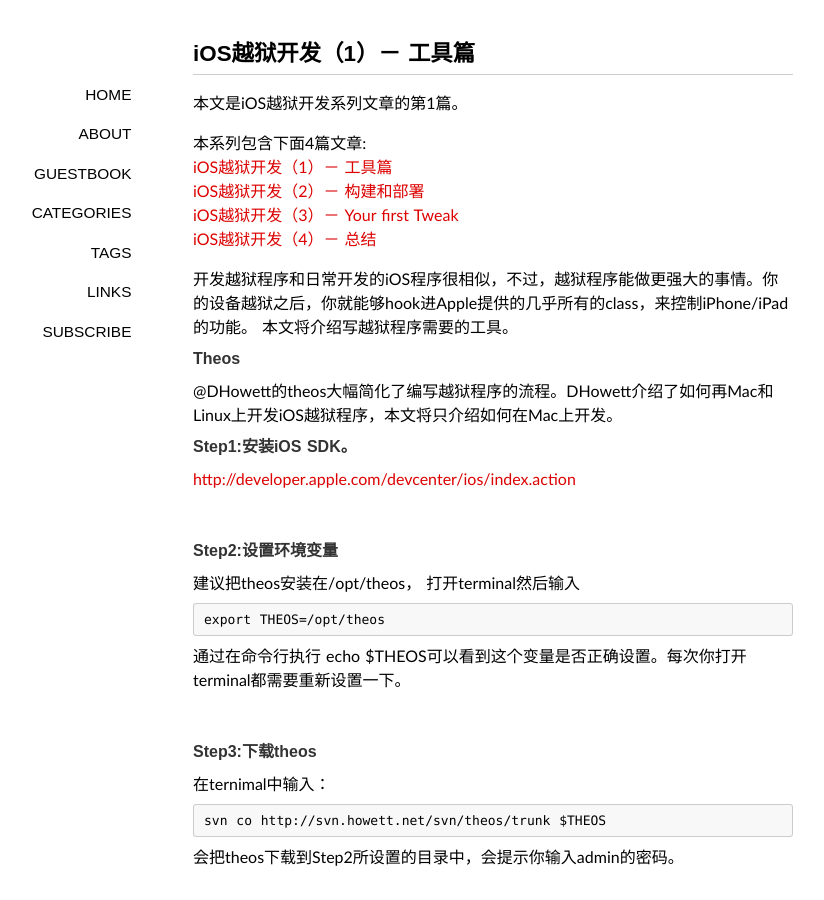
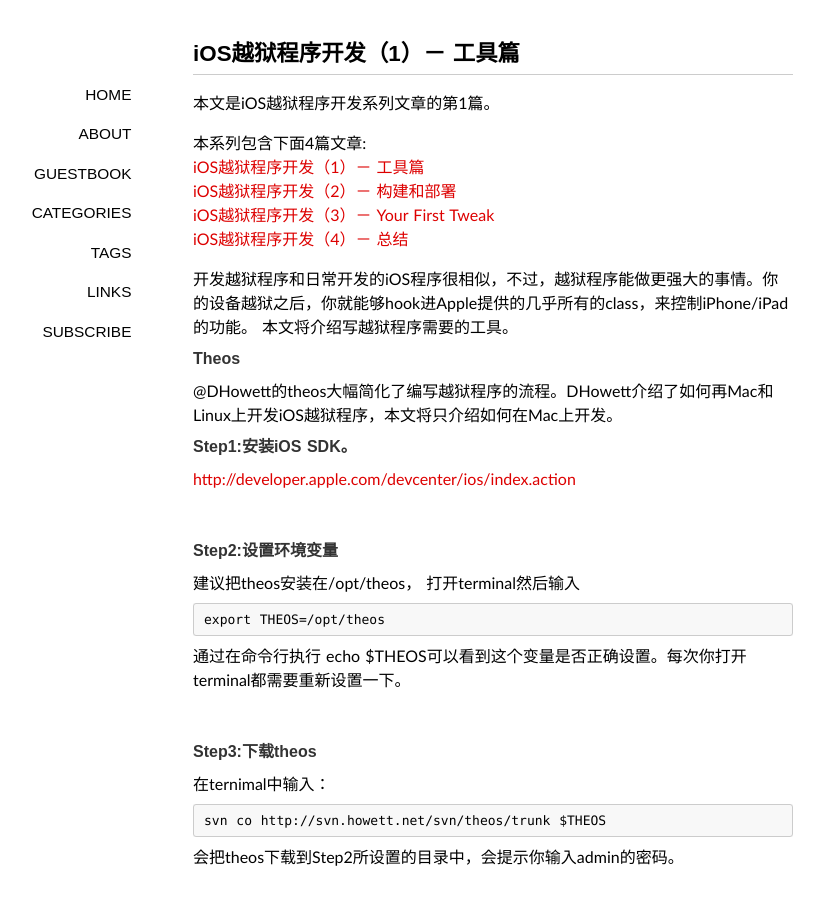
Before and after one commit to wufawei/wufawei.github.com, a Jekyll site: the page built from _posts/201308/2013-08-03-iOS-jailbroken-programming-1.md, in a window 1280 px wide and 900 px high. Shown: the whole window, without its empty margins (147-971 px from the left). Built offline with Jekyll 4.4.1, drawn with Linux system fonts in a browser that asks for light colours; some web fonts are replaced; Markdown is read by kramdown in place of the engine named in the settings; comment, search, counter and statistics services are not loaded.

```diff
--- a/_posts/201308/2013-08-03-iOS-jailbroken-programming-1.md
+++ b/_posts/201308/2013-08-03-iOS-jailbroken-programming-1.md
@@ -1,19 +1,19 @@
 ---
 layout: post
-title: iOS越狱开发（1）－ 工具篇
+title: iOS越狱程序开发（1）－ 工具篇
 categories:
 - iOS
 tags:
 - security  programming
 ---
 
-本文是iOS越狱开发系列文章的第1篇。
+本文是iOS越狱程序开发系列文章的第1篇。
 
 本系列包含下面4篇文章:
-[iOS越狱开发（1）－ 工具篇](http://wufawei.com/2013/08/iOS-jailbroken-programming-1/)
-[iOS越狱开发（2）－ 构建和部署 ](http://wufawei.com/2013/08/iOS-jailbroken-programming-2/)
-[iOS越狱开发（3）－ Your first Tweak](http://wufawei.com/2013/08/iOS-jailbroken-programming-3/)
-[iOS越狱开发（4）－ 总结](http://wufawei.com/2013/08/iOS-jailbroken-programming-4/)
+[iOS越狱程序开发（1）－ 工具篇](http://wufawei.com/2013/08/iOS-jailbroken-programming-1/)
+[iOS越狱程序开发（2）－ 构建和部署 ](http://wufawei.com/2013/08/iOS-jailbroken-programming-2/)
+[iOS越狱程序开发（3）－ Your First Tweak](http://wufawei.com/2013/08/iOS-jailbroken-programming-3/)
+[iOS越狱程序开发（4）－ 总结](http://wufawei.com/2013/08/iOS-jailbroken-programming-4/)
 
 
 开发越狱程序和日常开发的iOS程序很相似，不过，越狱程序能做更强大的事情。你的设备越狱之后，你就能够hook进Apple提供的几乎所有的class，来控制iPhone/iPad的功能。
```
Also changed, not shown: _posts/201308/2013-08-03-iOS-jailbroken-programming-2.md (+6 -7 lines), _posts/201308/2013-08-03-iOS-jailbroken-programming-3.md (+6 -7 lines), _posts/201308/2013-08-03-iOS-jailbroken-programming-4.md (+7 -9 lines).
